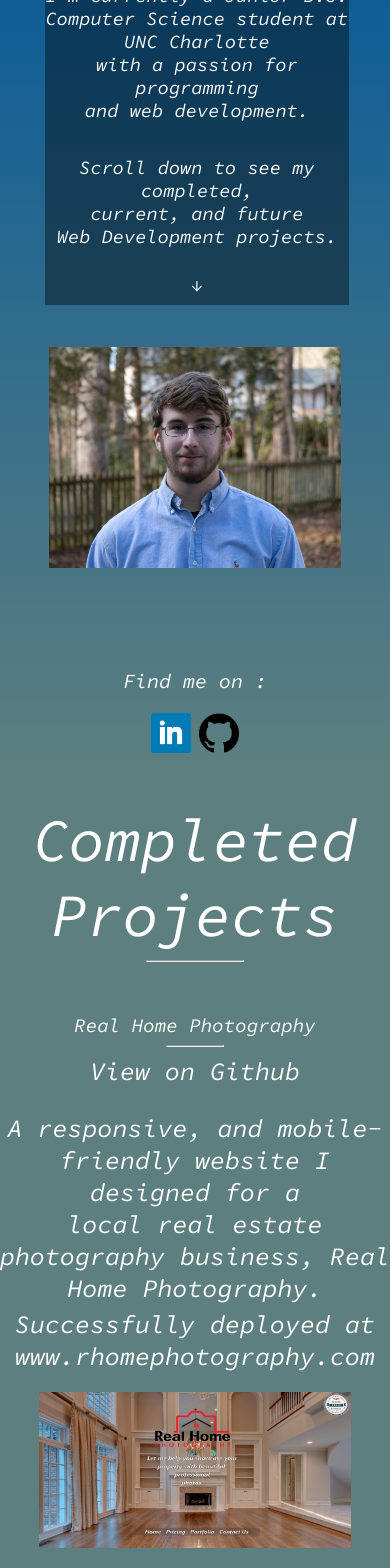
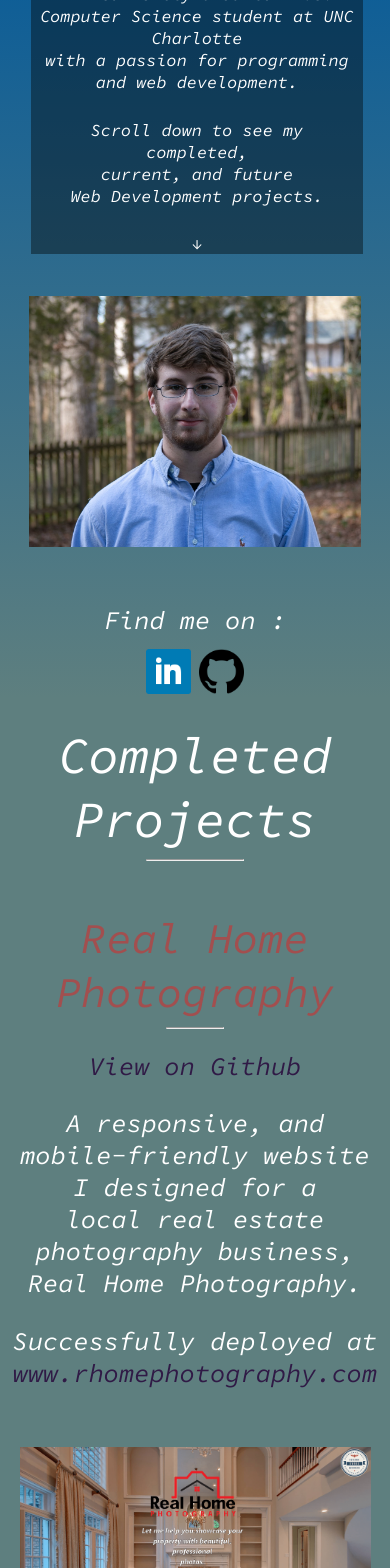
Before and after one commit to DCAdams103/My-Portfolio-Website, a Next.js app in the folder portfolio/: page / in a window 390 px wide. Shown: the part 140-1708 px from the top of the page. Built offline with nearby package versions, Linux system fonts and the light colour scheme.

Commit message:
Greatly improved responsiveness

```diff
--- a/portfolio/pages/index.js
+++ b/portfolio/pages/index.js
@@ -11,6 +11,7 @@ export default function Home() {
       @import url('https://fonts.googleapis.com/css2?family=Source+Code+Pro:ital,wght@1,300&display=swap');
     </style>*/}
 
+    <div className={styles.container}>
         {/* ------------ Top Half of Page ------------ */}
 
       <div className={styles.header}>
@@ -20,28 +21,28 @@ export default function Home() {
               spacing={0}
               direction="row"
               alignItems="center"
-              justify="space-around"
+              justifyContent="space-around"
               style={{minHeight:'50vh'}}>
 
           {/* ------------ Left Side Panel ------------ */}
 
           <Box className={styles.intro}>
 
-              <header className={styles.text} style={{}}> Hi, I'm Dylan Adams. </header>
+            <header> Hi, I'm Dylan Adams. </header>
 
-              <header className={styles.text} style={{fontSize:'calc(14px + (26 - 14) * ((100vw - 300px) / (1600 - 300)));', paddingBottom:'1vh'}}>
+            <header>
               I'm currently a Junior B.S. Computer Science student at UNC Charlotte  <br/>
               with a passion for programming <br/>
               and web development.
             </header>
 
-              <header className={styles.text} style={{fontSize:'calc(14px + (24 - 14) * ((100vw - 300px) / (1600 - 300)));', paddingBottom:'1vh'}}>
+            <header>
               Scroll down to see my completed,<br/>
               current, and future <br/>
               Web Development projects.
 
               {/* HTML for the Arrow */}
-                <header className={styles.text} style={{padding:0, paddingTop:'3vh'}}>
+              <header style={{padding:0, paddingTop:'3vh'}}>
                 &#8595;
               </header>
 
@@ -58,26 +59,29 @@ export default function Home() {
         </Grid>
 
         {/* ------------ Social Links ------------ */}
-        <header className={styles.text} style={{fontSize:'20px'}}> Find me on :</header>
+        <header className={styles.text}> Find me on :</header>
         <Grid container
               spacing={0}
               direction="row"
               alignItems="center"
-              justify="center"
-              style={{minHeight:'10vh'}}>
+              justifyContent="center">
 
 
-          <a href="https://www.linkedin.com/in/dylan-c-adams/" target='_blank'><Image src='/linkedin.png' width={40} height={40} alt="LinkedIn" /></a>
+          <a href="https://www.linkedin.com/in/dylan-c-adams/" target='_blank'><Image src='/linkedin.png' width='45vw' height='45vh' alt="LinkedIn" /></a>
           <p style={{padding:'1vw'}} />
-          <a href="https://github.com/DCAdams103" target='_blank'><Image src='/github.png'  width={40} height={40} alt="LinkedIn" /></a>
+          <a href="https://github.com/DCAdams103" target='_blank'><Image src='/github.png'  width='45vw' height='45vh' alt="LinkedIn" /></a>
 
         </Grid>
 
       </div>
 
+
+    </div>
+
       {/* ------------ Bottom Half of Page ------------ */}
 
-      <header className={styles.text} style={{fontSize:'60px'}}> Completed Projects </header>
+      <div className={styles.projectsContainer}>
+        <header className={styles.textHeaders}> Completed Projects </header>
         {/* Divider Line */}
         <hr style={{width:'25%'}}/>
 
@@ -87,24 +91,26 @@ export default function Home() {
         <hr style={{width:'15%'}}/>
 
         {/* Real Home Photography GitHub Link */}
-      <header className={styles.text} style={{fontSize:'25px', paddingTop:'0'}}> <a href="https://github.com/DCAdams103/Real-Home-Photography-Website" target="_blank"> View on Github </a></header>
+        <header className={styles.text}> <a href="https://github.com/DCAdams103/Real-Home-Photography-Website" id='github' target="_blank"> View on Github </a></header>
+
+
 
         {/* Real Home Photography Description  */}
-      <header className={styles.text} style={{fontSize:'25px'}}>
+        <header className={styles.text}>
           A responsive, and mobile-friendly website I designed for a <br/>
           local real estate photography business, Real Home Photography.
         </header>
 
         {/* Real Home Photography Link */}
-      <header className={styles.text} style={{fontSize:'25px', paddingTop:'1%'}}>
+        <header className={styles.text}>
           Successfully deployed at <a href="https://www.rhomephotography.com" target="_blank">www.rhomephotography.com</a>
         </header>
 
         <br/>
 
         {/* Real Home Photography Photo */}
-      <Box style={{paddingLeft:'10vw', paddingRight:'10vw'}}>
-        <Image layout="responsive"  width='10vw' height='5vh' src='/Frontpage1.png' alt="Real Home Photography Front Page" priority />
+        <Box className={styles.imageContainer}>
+          <Image className={styles.images} layout='fill' src='/Frontpage1.png' alt="Real Home Photography" priority />
         </Box>
 
         <br/>
@@ -115,30 +121,30 @@ export default function Home() {
         <hr style={{width:'15%'}}/>
 
         {/* Letterboxd Scraper GitHub Link */}
-      <header className={styles.text} style={{fontSize:'25px', paddingTop:'0'}}> <a href="https://github.com/DCAdams103/Letterboxd-Web-Scraper" target="_blank"> View on Github </a></header>
+        <header className={styles.text}> <a href="https://github.com/DCAdams103/Letterboxd-Web-Scraper" id='github' target="_blank"> View on Github </a></header>
 
         {/* Letterboxd Scraper Description  */}
-      <header className={styles.text} style={{fontSize:'25px'}}>
+        <header className={styles.text}>
           This website uses Axios and Cheerio to scrape information <br/>
           from a list of movies on letterboxd.com and shows the user <br/>
           a random movie for them to watch.
         </header>
 
         {/* Letterboxd Scraper Link */}
-      <header className={styles.text} style={{fontSize:'25px', paddingTop:'1%'}}>
+        <header className={styles.text}>
           Successfully deployed at <a href="https://letterboxd-web-scraper.vercel.app/" target="_blank">letterboxd-web-scraper.vercel.app</a>
         </header>
 
         <br />
 
         {/* Letterboxd Scraper Photo */}
-      <Box style={{paddingLeft:'10vw', paddingRight:'10vw'}}>
-        <Image layout="responsive"  width='10vw' height='5vh' src='/Letterboxd.png' alt="Real Home Photography Front Page" priority />
+        <Box className={styles.imageContainer}>
+          <Image className={styles.images} layout='fill' src='/letterboxd.png' alt="Letterboxd Web Scraper" priority />
         </Box>
 
         {/* ------------------------------------------- Current Projects ------------------------------------------ */}
 
-      <header className={styles.text} style={{fontSize:'60px'}}> Current Projects </header>
+        <header className={styles.textHeaders} id={styles.current}> Current Projects </header>
         <hr style={{width:'25%'}}/>
 
         {/* ------------------------------------------- React Calendar ------------------------------------------ */}
@@ -147,10 +153,10 @@ export default function Home() {
         <header className={styles.projectTitle}> <a href="https://github.com/DCAdams103/React-Calendar" target="_blank"> React Calendar </a> </header>
         <hr style={{width:'15%'}}/>
 
-      <header className={styles.text} style={{fontSize:'25px', paddingTop:'0'}}> <a href="https://github.com/DCAdams103/React-Calendar" target="_blank"> View on Github </a></header>
+        <header className={styles.text}> <a href="https://github.com/DCAdams103/React-Calendar" target="_blank"> View on Github </a></header>
 
         {/* React Calendar Description */}
-      <header className={styles.text} style={{fontSize:'25px'}}>
+        <header className={styles.text}>
           A personal project to make a basic calendar app that communicates with a database. <br/>
           It's built with Next.js, and connects to Google's Firebase for Authentication.
         </header>
@@ -158,8 +164,9 @@ export default function Home() {
         <br/>
 
         {/* React Calendar Images */}
-      <Box style={{paddingLeft:'10vw', paddingRight:'10vw'}}>
-        <Image layout="responsive" src='/ReactCalendar.png' width='10vw' height='5vh'  alt="React Calendar page" priority />
+
+        <Box className={styles.imageContainer}>
+          <Image className={styles.images} layout='fill' src='/ReactCalendar.png' alt="React Calendar page" priority />
         </Box>
 
         {/* ------------------------------------------- React Auth ------------------------------------------ */}
@@ -168,10 +175,10 @@ export default function Home() {
         <hr style={{width:'15%'}}/>
 
         {/* React Auth GitHub Link */}
-      <header className={styles.text} style={{fontSize:'25px', paddingTop:'0'}}> <a href="https://github.com/DCAdams103/React-Auth" target="_blank"> View on Github </a></header>
+        <header className={styles.text}> <a href="https://github.com/DCAdams103/React-Auth" target="_blank"> View on Github </a></header>
 
         {/* React Auth Description */}
-      <header className={styles.text} style={{fontSize:'25px'}}>
+        <header className={styles.text}>
           A personal project to learn more about authentication. <br/>
           It's built with Next.js, and connects to a local MySQL database.
         </header>
@@ -179,19 +186,20 @@ export default function Home() {
         <br/>
 
         {/* React Auth Images */}
-      <Box style={{paddingLeft:'10vw', paddingRight:'10vw'}}>
-        <Image layout="responsive" width='10vw' height='5vh' src='/ReactAuth.png' alt="React Auth login page" priority/>
+        <Box className={styles.imageContainer}>
+          <Image className={styles.images} layout='fill' src='/ReactAuth.png' alt="React Auth login page" priority />
         </Box>
 
         <br/>
 
         {/* ------------------------------------------- Future Projects ------------------------------------------ */}
 
-      <header className={styles.text} style={{fontSize:'60px'}}> Future Projects </header>
+        <header className={styles.textHeaders} id={styles.future}> Future Projects </header>
+
         <hr style={{width:'25%'}}/>
 
         {/* List */}
-      <header className={styles.text} style={{fontSize:'25px'}}>
+        <header className={styles.text}>
           I hope to accomplish and learn more about...
           <p></p>
           <ul>
@@ -205,6 +213,9 @@ export default function Home() {
 
         <br/>
         <br/>
+      </div>
+
+
 
     </div>
 
--- a/portfolio/styles/Home.module.css
+++ b/portfolio/styles/Home.module.css
@@ -6,11 +6,41 @@
 .page {
   background-color: rgb(94, 127, 127);
   min-height: 380vh;
+  min-width: 100%;
+}
+
+.container {
+  display: flex;
+  flex-direction: column;
+  align-items: stretch;
+  justify-content: center;
+}
+
+.socials {
+  width: 4vw;
 }
 
 .header {
   background-image: linear-gradient(rgb(0, 88, 155), rgb(94, 127, 127));
   min-height: 90vh;
+}
+
+.projectsContainer {
+  display: flex;
+  flex-direction: column;
+  justify-content: center;
+  align-items: center;
+  max-width: 100%;
+  width: 100%;
+}
+
+
+.imageContainer {
+  position: relative;
+  width: 70vw;
+  height: auto;
+  aspect-ratio: 16/9;
+  margin-top: 3vh;
 }
 
 .left {
@@ -43,10 +73,28 @@
   margin-top: 6vh;
 }
 
-.text {
+.intro header {
   padding-top: 3vh;
   color: white;
-  font-size: calc(18px + (28 - 18) * ((100vw - 300px) / (1600 - 300)));
+  font-size: 1.75vmax;
+  text-align: center;
+  font-family: 'SourceCodePro';
+  padding-left: 2vw;
+  padding-right: 2vw;
+}
+
+.text {
+  color: white;
+  font-size: 1.5vmax;
+  text-align: center;
+  font-family: 'SourceCodePro';
+  padding: 2vh;
+}
+
+.textHeaders {
+  padding-top: 3vh;
+  color: white;
+  font-size: 5vmax;
   text-align: center;
   font-family: 'SourceCodePro';
 }
@@ -54,10 +102,26 @@
 .projectTitle {
   padding-top: 5vh;
   color: white;
-  font-size: calc(18px + (35 - 18) * ((100vw - 300px) / (1600 - 300)));
+  font-size: 3.5vmax;
   font-weight:'bold';
   text-align: center;
   font-family: 'SourceCodePro';
+}
+
+#current {
+  padding-top: 15vh;
+}
+
+#future {
+  padding-top: 5vh;
+}
+
+.projectTitle a {
+  color: rgba(162, 79, 79, 1);
+}
+
+.text a {
+  color: #301A46;
 }
 
 .img {
@@ -72,8 +136,51 @@
   }
 
   .intro {
-    min-width: 78vw;
+    min-width: 65vw;
     max-height: 54vh;
   }
 
+  .right {
+    max-width: 65vw;
+  }
+
+  .intro header {
+    font-size: 2.5vmax;
+  }
+
 }
+
+@media (max-width: 700px) {
+
+  .intro {
+    min-width: 85vw;
+  }
+
+  .right {
+    max-width: 85vw;
+  }
+
+  .intro header {
+    font-size: 2vmax;
+  }
+
+  .textHeaders {
+    font-size: 6vmax;
+  }
+
+  .projectTitle {
+    padding-left: 5vw;
+    padding-right: 5vw;
+    font-size: 5vmax
+  }
+
+  .text {
+    font-size: 3vmax;
+    padding: 1.5vh;
+  }
+
+  .imageContainer {
+    width: 90vw;
+  }
+
+}
--- a/portfolio/styles/globals.css
+++ b/portfolio/styles/globals.css
@@ -4,10 +4,11 @@ body {
   margin: 0;
   font-family: -apple-system, BlinkMacSystemFont, Segoe UI, Roboto, Oxygen,
     Ubuntu, Cantarell, Fira Sans, Droid Sans, Helvetica Neue, sans-serif;
-}
+  width: 100%;
+  height: 100%;
+  }
 
 a {
-  color: inherit;
   text-decoration: none;
 }
 
```
Also changed, not shown: 1 other file (tests, documents, lock files or other folders). Lines whose indentation alone changed are shown as unchanged.
